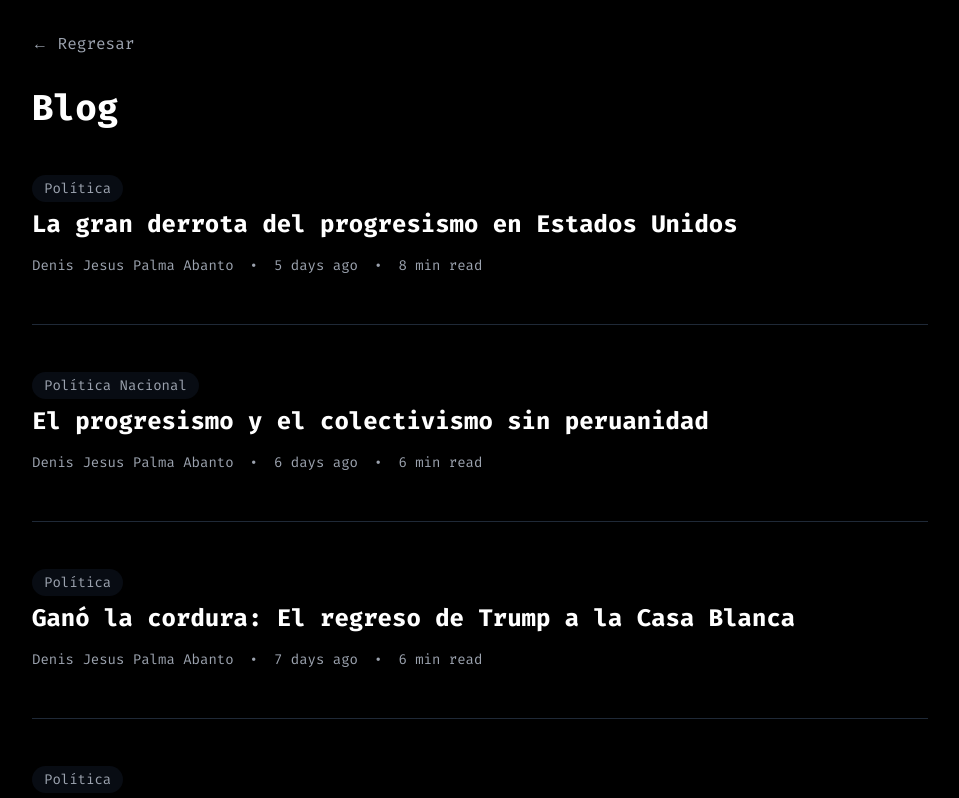
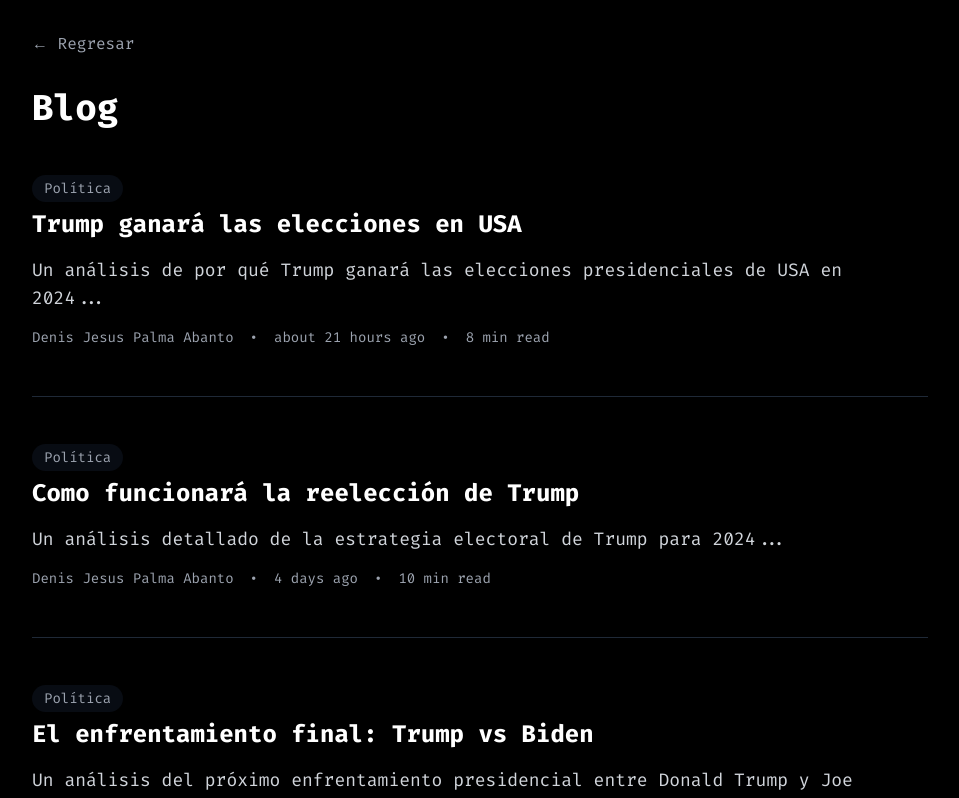
Before and after one commit to djesuspal/denis-personal, a Next.js app: page /blog in a window 1280 px wide. Shown: the top 798 px of the page, without its empty margins (160-1119 px from the left). Built offline with nearby package versions, Linux system fonts and the light colour scheme.

Commit message:
fix blog module

```diff
--- a/app/blog/data.ts
+++ b/app/blog/data.ts
@@ -1,123 +1,116 @@
-// Types
-export interface BlogPost {
-  id: number
-  title: string
-  description: string
-  slug: string
-  content: string
-  date: string
-  author: string
-  readTime: string
-  category: string
-  image: string
-}
+import { BlogPost } from './types'
 
-export const blogPosts: BlogPost[] = [
+const blogPosts: BlogPost[] = [
   {
     id: 1,
-    title: "La gran derrota del progresismo en Estados Unidos",
-    description: "Se abre un nuevo horizonte para el gran país del norte y para el mundo tras las elecciones presidenciales de 2024.",
-    slug: "derrota-progresismo-eeuu",
-    image: "/images/blog-images/denis-jesus-palma-abanto-trump-maga.jpg",
+    title: "Trump ganará las elecciones en USA",
+    slug: "trump-wins-2024",
+    excerpt: "Un análisis de por qué Trump ganará las elecciones presidenciales de USA en 2024...",
     content: `
       <div class="w-full aspect-video relative mb-8">
-        <img src="/images/blog-images/denis-jesus-palma-abanto-trump-maga.jpg" alt="Derrota del progresismo en EEUU" class="object-cover w-full" />
+        <img src="/images/blog-images/denis-jesus-palma-abanto-trump-wins.jpg" alt="Trump 2024" class="object-cover w-full" />
       </div>
 
-      <p>El triunfo electoral de Donald Trump en EEUU ha dejado patitiesos a los progresistas y globalistas allí y en todo el mundo. Trump ha obtenido 301 votos electorales, superando largamente la mayoría requerida de 270 votos frente a los obtenidos por Kamala Harris, además de ganar el voto popular por aproximadamente 5 millones de votos.</p>
+      <p>Las elecciones presidenciales de Estados Unidos en 2024 prometen ser un punto de inflexión histórico. A pesar de los desafíos legales y la polarización política, Donald Trump mantiene un apoyo sólido que podría llevarlo nuevamente a la Casa Blanca.</p>
 
-      <h2>Cambios en el panorama electoral</h2>
-      <p>Las elecciones de 2024 han mostrado un aumento significativo en la participación electoral, incorporando nuevos votantes entre latinos/hispanos y comunidades tradicionalmente alejadas del proceso electoral. Trump aumentó en un 18% su votación entre los latinos/hispanos, a pesar de las campañas que lo acusaban de racista y anti-latino.</p>
+      <h2>Base electoral inquebrantable</h2>
+      <p>El apoyo de Trump entre su base electoral sigue siendo extraordinariamente fuerte. Sus seguidores muestran un nivel de lealtad sin precedentes, y las encuestas sugieren que los votantes republicanos están más motivados que nunca para acudir a las urnas.</p>
 
-      <h2>Victoria en estados clave</h2>
-      <p>Trump ganó en estados cruciales como Texas, Florida, y los llamados 'swing states' como Arizona, Georgia, Carolina del Norte, Michigan y Wisconsin. El "muro azul" demócrata en Pennsylvania, Michigan y Wisconsin se derrumbó ante la preferencia por Trump.</p>
+      <h2>Descontento con la economía</h2>
+      <p>La inflación persistente y las preocupaciones económicas han erosionado la confianza en la administración actual. Muchos votantes asocian la presidencia de Trump con tiempos de mayor prosperidad económica.</p>
 
-      <h2>Nuevo diseño de hegemonía política</h2>
-      <p>Además de la victoria presidencial, el Partido Republicano consiguió la mayoría en el Senado con 52 escaños y en la Cámara de Representantes, abriendo el camino para materializar el programa "Make America Great Again" sin obstrucciones legislativas.</p>
+      <h2>El factor seguridad</h2>
+      <p>Los temas de seguridad fronteriza y crimen siguen siendo prioritarios para muchos votantes, y Trump ha logrado posicionarse como el candidato "de la ley y el orden".</p>
+
+      <h2>Conclusión</h2>
+      <p>Aunque las elecciones aún están por delante, las condiciones actuales y las tendencias sugieren una victoria de Trump en 2024. Su mensaje de "Make America Great Again" resuena con un electorado que busca un cambio de dirección.</p>
     `,
-    date: "2024-11-14",
+    date: "2024-11-18",
     author: "Denis Jesus Palma Abanto",
     readTime: "8 min read",
     category: "Política"
   },
   {
     id: 2,
-    title: "El progresismo y el colectivismo sin peruanidad",
-    description: "Un análisis de la estrategia para boicotear la Cumbre Mundial de la APEC en Lima y sus implicaciones para el país.",
-    slug: "progresismo-sin-peruanidad",
-    image: "/images/blog-images/denis-jesus-palma-abanto-apec.jpg",
+    title: "Como funcionará la reelección de Trump",
+    slug: "how-trump-will-win",
+    excerpt: "Un análisis detallado de la estrategia electoral de Trump para 2024...",
     content: `
       <div class="w-full aspect-video relative mb-8">
-        <img src="/images/blog-images/denis-jesus-palma-abanto-apec.jpg" alt="APEC Summit en Lima" class="object-cover w-full" />
+        <img src="/images/blog-images/denis-jesus-palma-abanto-trump-maga.jpg" alt="Trump MAGA Movement" class="object-cover w-full" />
       </div>
 
-      <p>El proyecto de boicotear la Cumbre Mundial de la APEC en Lima revela corrientes ideológicas para las cuales la idea de Perú y peruanidad les es absolutamente relativa. Esta estrategia busca el fracaso de una reunión que representa el 62% del PBI mundial y aproximadamente el 65% de nuestras exportaciones.</p>
+      <p>La estrategia electoral de Donald Trump para 2024 se basa en varios pilares fundamentales que podrían asegurar su regreso a la Casa Blanca. Este análisis examina los elementos clave de su campaña y cómo se desarrollarán en los próximos meses.</p>
 
-      <h2>El pretexto de la inseguridad</h2>
-      <p>El argumento para desarrollar la estrategia del boicot es el desborde de la ola criminal que golpea a los peruanos. Sin embargo, no existe conexión lógica entre un potencial fracaso del Perú en la APEC y el fin de la crisis de seguridad.</p>
+      <h2>Estrategia de base</h2>
+      <p>Trump ha mantenido y expandido su base de apoyo desde 2020. Su equipo de campaña ha perfeccionado el arte de la microfocalización de votantes, identificando y motivando a segmentos clave del electorado.</p>
 
-      <h2>La verdadera agenda</h2>
-      <p>Para las corrientes progresistas, neocomunistas y comunistas, la idea de un Estado nacional y una economía soberana representa un obstáculo en sus apuestas globalistas e internacionalistas. Un triunfo del Perú en la APEC consolidaría nuestra economía como un interlocutor clave en el Foro Asia Pacífico.</p>
+      <h2>Mensaje económico</h2>
+      <p>La campaña se centrará en contrastar el desempeño económico durante la administración Trump con las condiciones actuales, enfatizando temas como la inflación y los precios de la gasolina.</p>
 
-      <h2>Impacto en la región</h2>
-      <p>De Sudamérica, únicamente Perú y Chile forman parte de las 21 economías de APEC. El boicot podría beneficiar a otros países que buscan protagonismo en la región, como Colombia, que viene luchando por ingresar a este importante foro económico.</p>
+      <h2>Estados clave</h2>
+      <p>La estrategia se enfocará en estados decisivos como Pennsylvania, Michigan y Wisconsin, donde pequeños cambios en el voto pueden determinar el resultado nacional.</p>
 
-      <h2>La estrategia leninista</h2>
-      <p>No hay racionalidad en los estrategas del boicot. Se trata de la misma estrategia leninista que sostiene que "salvo el poder todo es ilusión" y que para alcanzarlo no importa la Constitución, el Estado nacional, los pobres de una sociedad ni un proyecto de peruanidad.</p>
+      <h2>Conclusión</h2>
+      <p>La combinación de una base leal, un mensaje económico fuerte y una estrategia enfocada en estados clave podría ser suficiente para asegurar la victoria de Trump en 2024.</p>
+    `,
+    date: "2024-11-15",
+    author: "Denis Jesus Palma Abanto",
+    readTime: "10 min read",
+    category: "Política"
+  },
+  {
+    id: 3,
+    title: "El enfrentamiento final: Trump vs Biden",
+    slug: "trump-biden-final-fight",
+    excerpt: "Un análisis del próximo enfrentamiento presidencial entre Donald Trump y Joe Biden...",
+    content: `
+      <div class="w-full aspect-video relative mb-8">
+        <img src="/images/blog-images/denis-jesus-palma-abanto-trump-fight.jpg" alt="Trump vs Biden" class="object-cover w-full" />
+      </div>
+
+      <p>El escenario está listo para lo que promete ser uno de los enfrentamientos presidenciales más dramáticos en la historia de Estados Unidos. Trump vs Biden 2024 representa mucho más que una simple elección: es un referéndum sobre la dirección del país.</p>
+
+      <h2>Contrastes claros</h2>
+      <p>Los votantes enfrentarán una elección entre visiones diametralmente opuestas para el futuro de América. Las diferencias en política exterior, economía y valores sociales no podrían ser más marcadas.</p>
+
+      <h2>Factores decisivos</h2>
+      <p>La economía, la inmigración y la seguridad nacional serán temas centrales. La capacidad de cada candidato para articular soluciones claras a estos desafíos será crucial.</p>
+
+      <h2>El papel de los medios</h2>
+      <p>Los medios de comunicación jugarán un papel crucial en esta elección. La cobertura mediática y las redes sociales influirán significativamente en la percepción pública de ambos candidatos.</p>
+
+      <h2>Conclusión</h2>
+      <p>Este enfrentamiento final entre Trump y Biden definirá el rumbo de Estados Unidos por generaciones. La elección de 2024 será recordada como un momento decisivo en la historia americana.</p>
     `,
     date: "2024-11-13",
     author: "Denis Jesus Palma Abanto",
-    readTime: "6 min read",
-    category: "Política Nacional"
-  },
-  {
-    id: 3,
-    title: "Ganó la cordura: El regreso de Trump a la Casa Blanca",
-    description: "Un análisis del triunfo republicano y el rechazo al wokismo en las elecciones presidenciales de 2024.",
-    slug: "gano-la-cordura-trump",
-    image: "/images/blog-images/denis-jesus-palma-abanto-trump-wins.jpg",
-    content: `
-      <div class="w-full aspect-video relative mb-8">
-        <img src="/images/blog-images/denis-jesus-palma-abanto-trump-wins.jpg" alt="Trump regresa a la Casa Blanca" class="object-cover w-full" />
-      </div>
-
-      <p>Donald Trump no solo recuperó la presidencia sino que llevó al Partido Republicano a la victoria en el Senado y la Cámara Baja. Su regreso marca un hito histórico como el mayor retorno político en la historia de Estados Unidos.</p>
-
-      <h2>Un mensaje que resonó</h2>
-      <p>Trump se enfocó en valores fundamentales: la defensa de la Constitución, la libertad de expresión y religión, y el derecho a portar armas. Prometió eliminar la financiación a escuelas que promuevan ideologías radicales y restaurar la paz en Europa y Medio Oriente.</p>
-
-      <h2>El fracaso de la narrativa demócrata</h2>
-      <p>El equipo de Kamala Harris reconoció tardíamente que la narrativa de comparar a Trump con fascistas fue un error. La campaña demócrata se centró en atacar a Trump y sus simpatizantes, olvidando presentar propuestas reales.</p>
-
-      <h2>Un nuevo comienzo</h2>
-      <p>Esta victoria representa no solo un cambio en la política estadounidense, sino también un golpe al progresismo global. Estados Unidos vuelve a ser un faro de esperanza para quienes creen en la libertad, la justicia y el sentido común.</p>
-    `,
-    date: "2024-11-12",
-    author: "Denis Jesus Palma Abanto",
-    readTime: "6 min read",
+    readTime: "12 min read",
     category: "Política"
   },
   {
     id: 4,
-    title: "Estados Unidos reacciona y rechaza el wokismo",
-    description: "Make America Great Again se impone en las elecciones norteamericanas de 2024.",
-    slug: "eeuu-rechaza-wokismo",
-    image: "/images/blog-images/denis-jesus-palma-abanto-trump-maga.jpg",
+    title: "APEC Peru 2024: Una oportunidad única",
+    slug: "apec-2024-peru",
+    excerpt: "Análisis sobre la importancia del APEC 2024 para el Perú y su impacto en la economía regional...",
     content: `
       <div class="w-full aspect-video relative mb-8">
-        <img src="/images/blog-images/denis-jesus-palma-abanto-trump-maga.jpg" alt="Rechazo al wokismo" class="object-cover w-full" />
+        <img src="/images/blog-images/denis-jesus-palma-abanto-apec.jpg" alt="APEC Peru 2024" class="object-cover w-full" />
       </div>
 
-      <p>El triunfo de Trump tiene varias explicaciones, pero quizás la más relevante se vincule al rechazo de la mayoría de la sociedad al progresismo, el también llamado "wokismo".</p>
+      <p>El Foro de Cooperación Económica Asia-Pacífico (APEC) 2024 en Perú representa una oportunidad única para impulsar el comercio y las inversiones en la región. Este evento pondrá a Perú en el centro de las discusiones económicas globales.</p>
 
-      <h2>El progresismo en las universidades</h2>
-      <p>Las universidades estadounidenses se han convertido en el centro de una movilización cultural e ideológica en contra de los valores tradicionales. El progresismo lanzó una ofensiva sin precedentes en torno a temas como el aborto y la ideología de género.</p>
+      <h2>Importancia estratégica</h2>
+      <p>APEC 2024 llega en un momento crucial para la economía peruana. La presencia de líderes mundiales y ejecutivos de grandes empresas ofrece la oportunidad de atraer inversiones significativas.</p>
 
-      <h2>Cuestionamiento a las instituciones</h2>
-      <p>El Estado nacional, la democracia representativa, la familia nuclear y el capitalismo son cuestionados por un wokismo que atribuye los males sociales a la hegemonía del hombre blanco y la sociedad patriarcal.</p>
+      <h2>Sectores clave</h2>
+      <p>Los sectores minero, agrícola y turístico serán los principales beneficiarios. El evento permitirá mostrar el potencial de estos sectores a inversores internacionales.</p>
 
-      <h2>La respuesta del pueblo americano</h2>
-      <p>El voto a favor de Trump expresa la voluntad de los estadounidenses de recuperar la grandeza de su país y construir un nuevo orden mundial en política, comercio y relaciones entre los estados.</p>
+      <h2>Desafíos y oportunidades</h2>
+      <p>Para maximizar los beneficios del APEC, Perú debe abordar desafíos como la infraestructura y la burocracia. La modernización de estos aspectos es crucial para el éxito del evento.</p>
+
+      <h2>Conclusión</h2>
+      <p>APEC 2024 podría marcar un antes y un después en la economía peruana. El éxito dependerá de la capacidad del país para capitalizar esta oportunidad única.</p>
     `,
     date: "2024-11-11",
     author: "Denis Jesus Palma Abanto",
@@ -127,9 +120,8 @@ export const blogPosts: BlogPost[] = [
   {
     id: 5,
     title: "Por qué Perú debería implementar el plan Bukele",
-    description: "Un análisis sobre la aplicación del modelo de seguridad salvadoreño en el contexto peruano.",
     slug: "peru-plan-bukele",
-    image: "/images/blog-images/denis-jesus-palma-abanto-bukele.jpg",
+    excerpt: "Un análisis sobre la aplicación del modelo de seguridad salvadoreño en el contexto peruano...",
     content: `
       <div class="w-full aspect-video relative mb-8">
         <img src="/images/blog-images/denis-jesus-palma-abanto-bukele.jpg" alt="Plan Bukele en Perú" class="object-cover w-full" />
--- /dev/null
+++ b/app/blog/types.ts
@@ -0,0 +1,11 @@
+export interface BlogPost {
+  id: number
+  title: string
+  slug: string
+  excerpt: string
+  content: string
+  date: string
+  author: string
+  readTime: string
+  category: string
+}
```
Also changed, not shown: app/blog/[slug]/page.tsx (+6 -2 lines).
